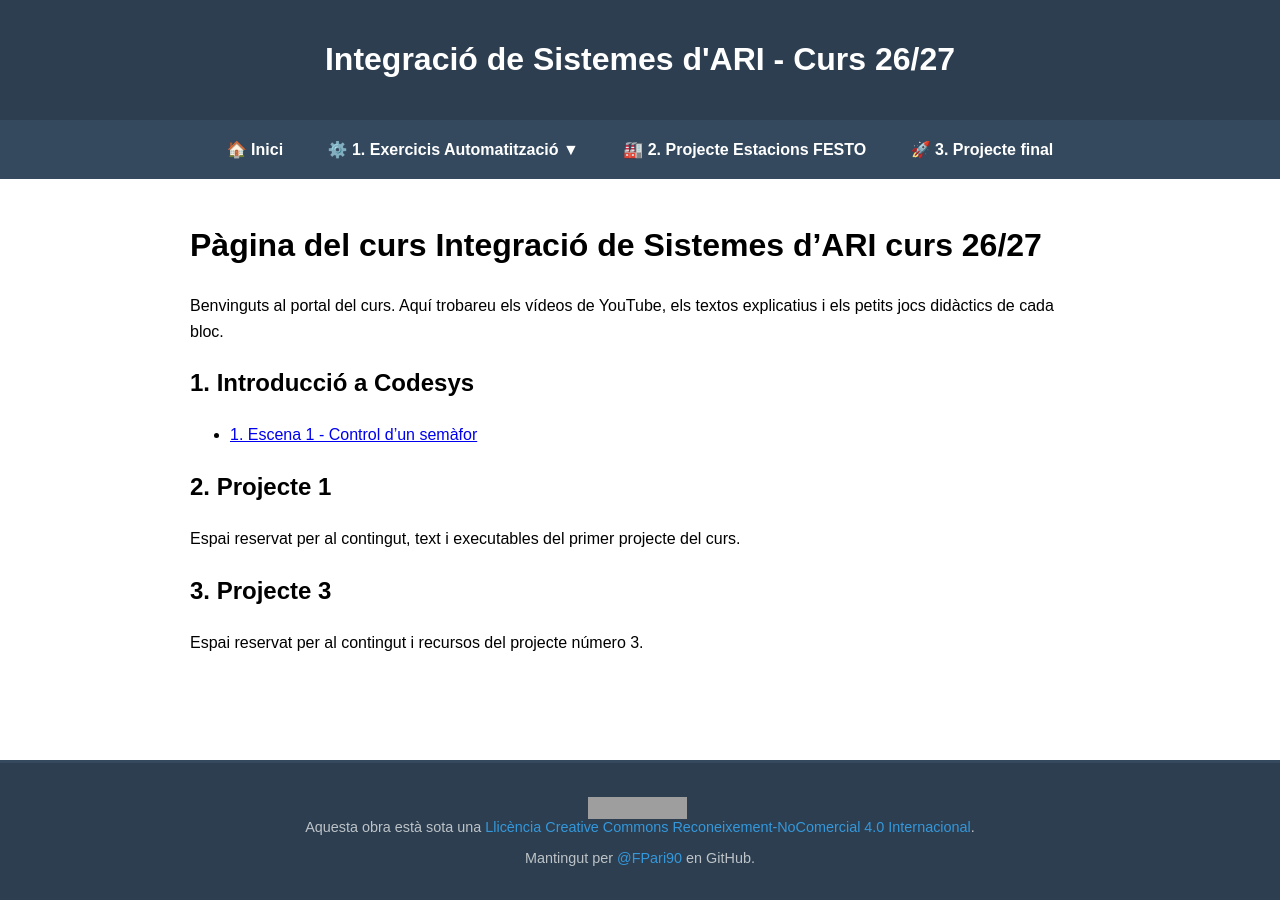
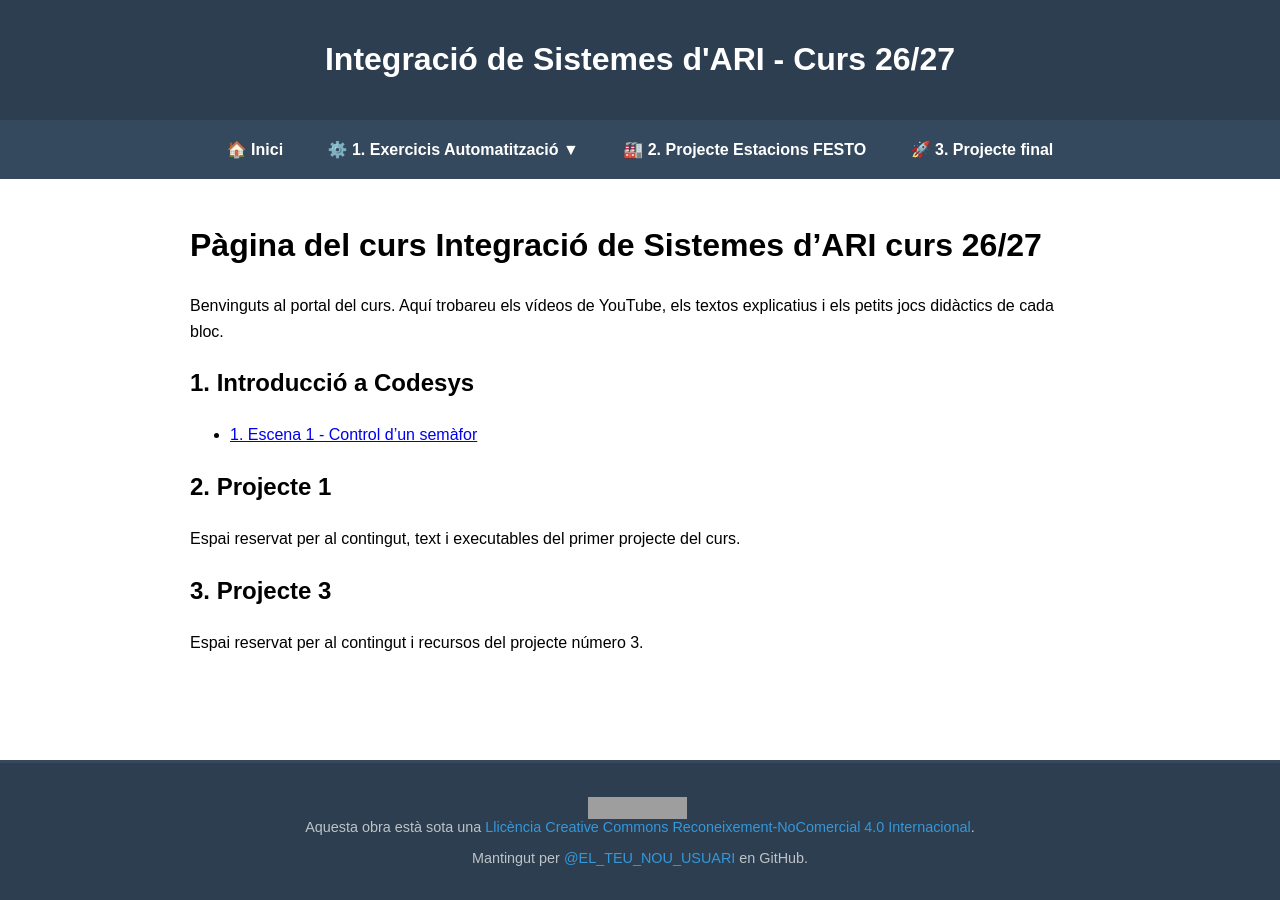
Before and after one commit to dropoAutomatics/integracio-ari, a Jekyll site: the page built from index.md, in a window 1280 px wide. Built offline with Jekyll 4.4.1, drawn with Linux system fonts in a browser that asks for light colours; our own code applies the rules of GitHub Pages for plain Markdown files; grey boxes are pictures that could not be loaded.

Commit message:
Update default.html

```diff
--- a/_layouts/default.html
+++ b/_layouts/default.html
@@ -101,7 +101,7 @@
       <br>
       Aquesta obra està sota una <a rel="license" href="https://creativecommons.org/licenses/by-nc/4.0/deed.ca" target="_blank">Llicència Creative Commons Reconeixement-NoComercial 4.0 Internacional</a>.
     </p>
-    <p>Mantingut per <a href="https://github.com/FPari90" target="_blank">@FPari90</a> en GitHub.</p>
+    <p>Mantingut per <a href="https://github.com/EL_TEU_NOU_USUARI" target="_blank">@EL_TEU_NOU_USUARI</a> en GitHub.</p>
   </footer>
 
 </body>
```
